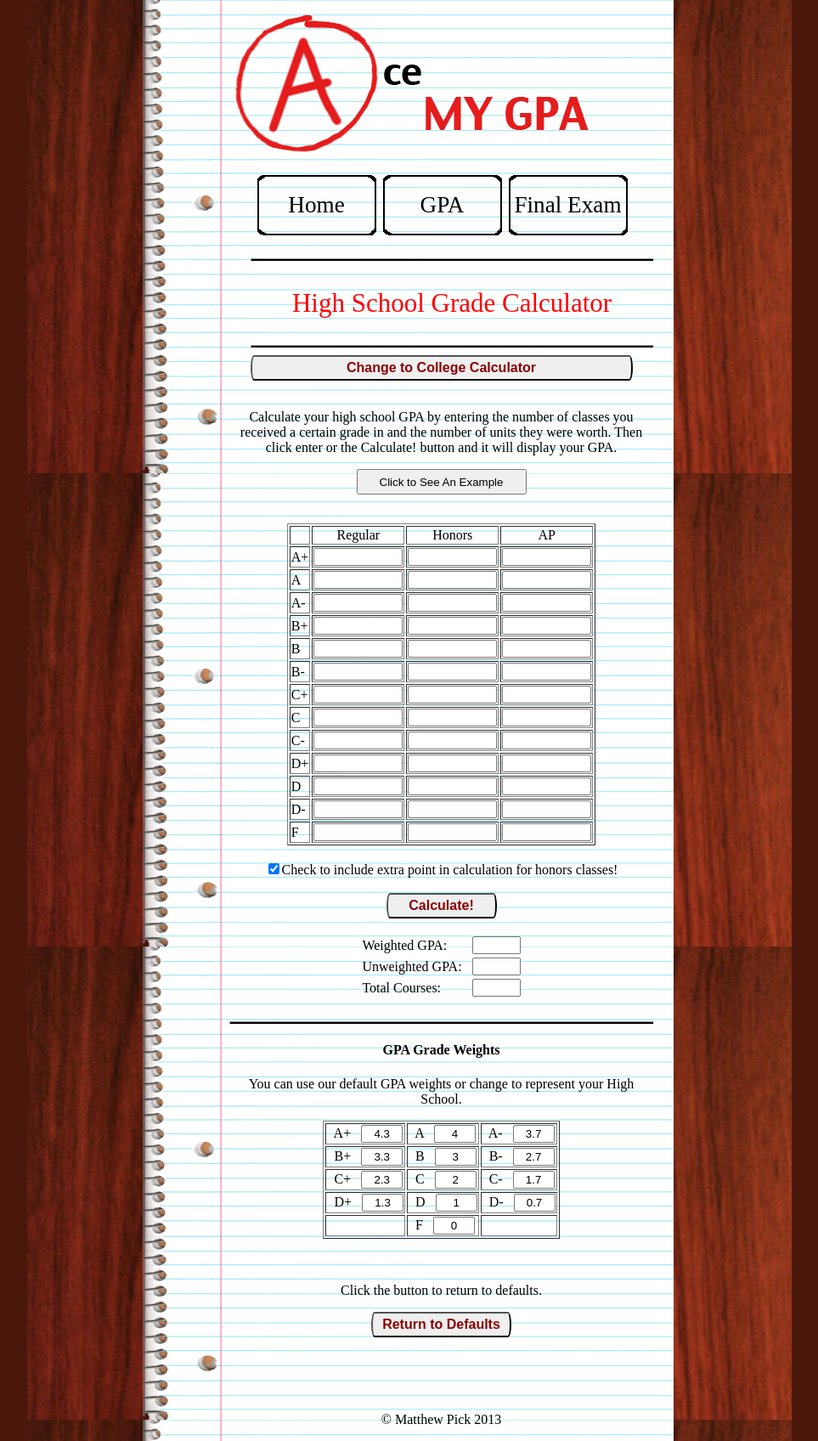
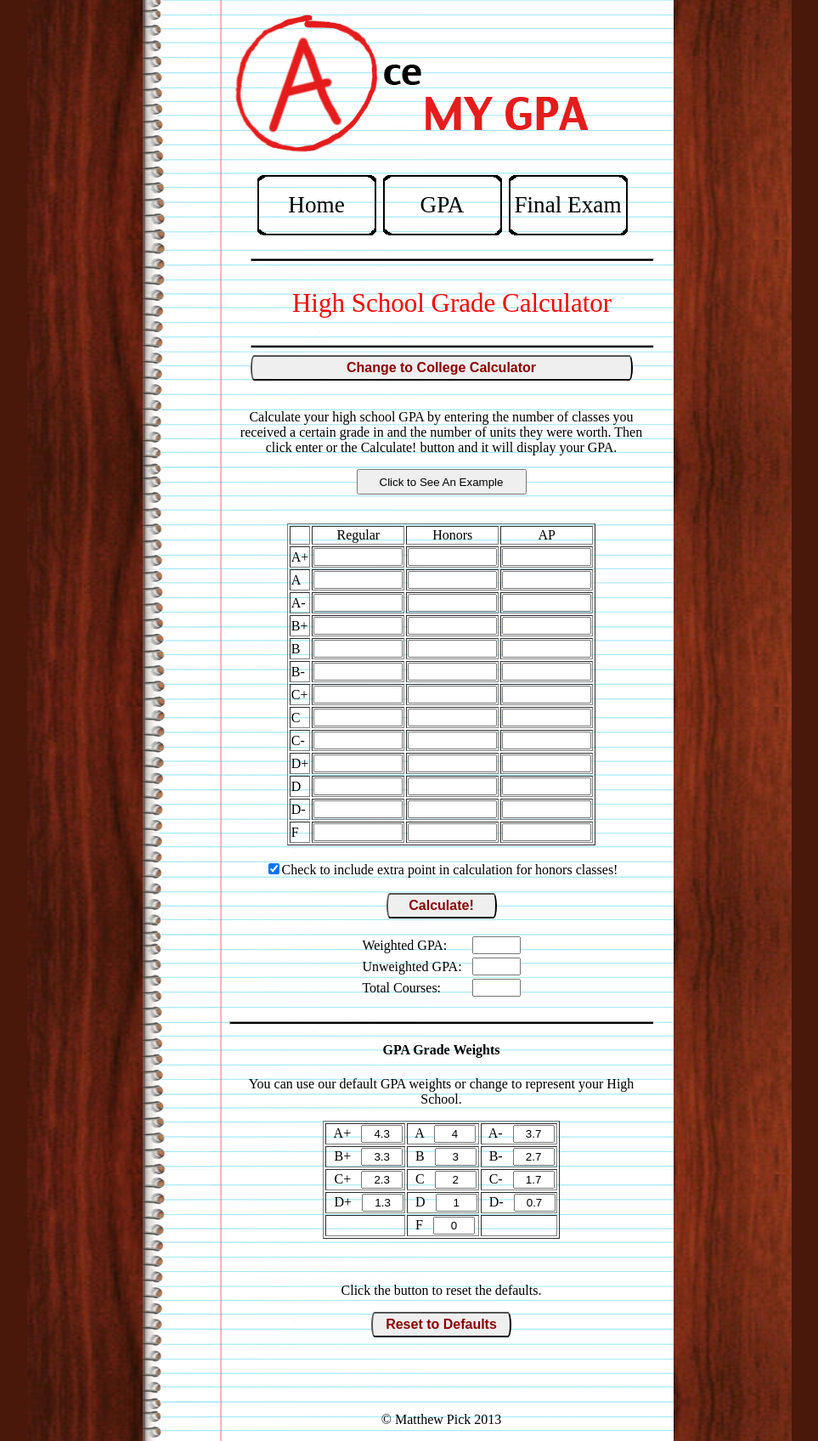
Before and after one commit to cybermatthew/AceMyGPA, a PHP site: page /gpaCalculator.php in a window 1280 px wide, after a click on "Change to High School Calculator". Shown: the whole page at 85% size, without its empty margins (158-1121 px from the left). Run offline with PHP 8.4, Linux system fonts and the light colour scheme.

Commit message:
Added background without holes.

```diff
--- a/gpaCalculator.php
+++ b/gpaCalculator.php
@@ -1691,8 +1691,8 @@ function ShowHide(buttonID,init_val,end_val, divId, divId2,TypePage, ExampleBtn,
         </tr>
 	</table>
 </br></br>
-<p>Click the button to return to defaults.</p>
-<input type="button" value="Return to Defaults" style="font-size: 100%; height: 30px; width: 165px; font-family:arial;color:darkred; font-weight:bold; border-radius:15px/56px" onclick="HighSchoolGPAWeights()">
+<p>Click the button to reset the defaults.</p>
+<input type="button" value="Reset to Defaults" style="font-size: 100%; height: 30px; width: 165px; font-family:arial;color:darkred; font-weight:bold; border-radius:15px/56px" onclick="HighSchoolGPAWeights()">
 <br>
 
 </form>
--- a/style.css
+++ b/style.css
@@ -1,6 +1,6 @@
 body{
     text-align: center;
-    background-image: url("images/Binder3.png");
+    background-image: url("images/Binder4.png");
     background-repeat: repeat-y;
     background-color: #4a170b;
     background-position:center top;
```
Also changed, not shown: images/Binder4.png (added).
